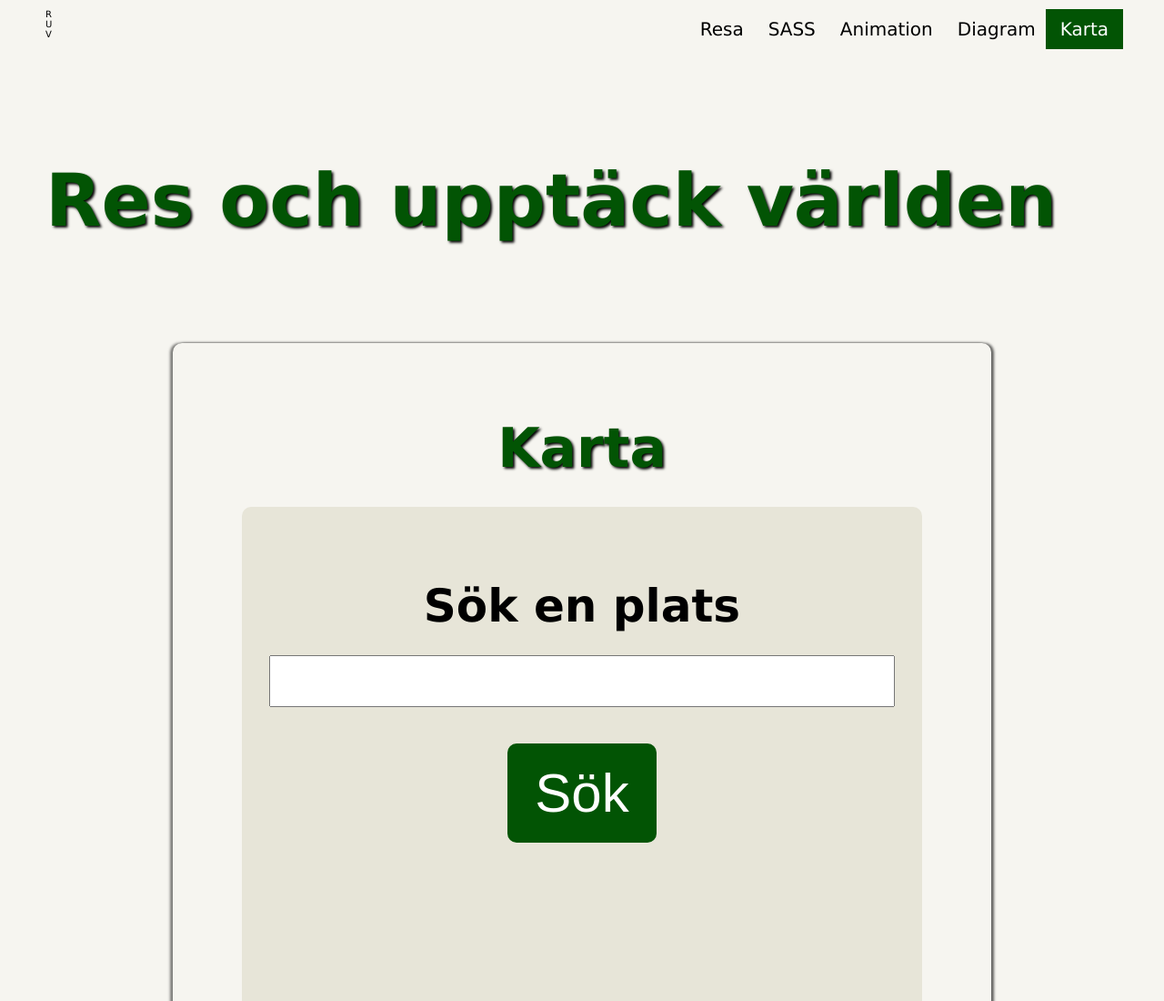
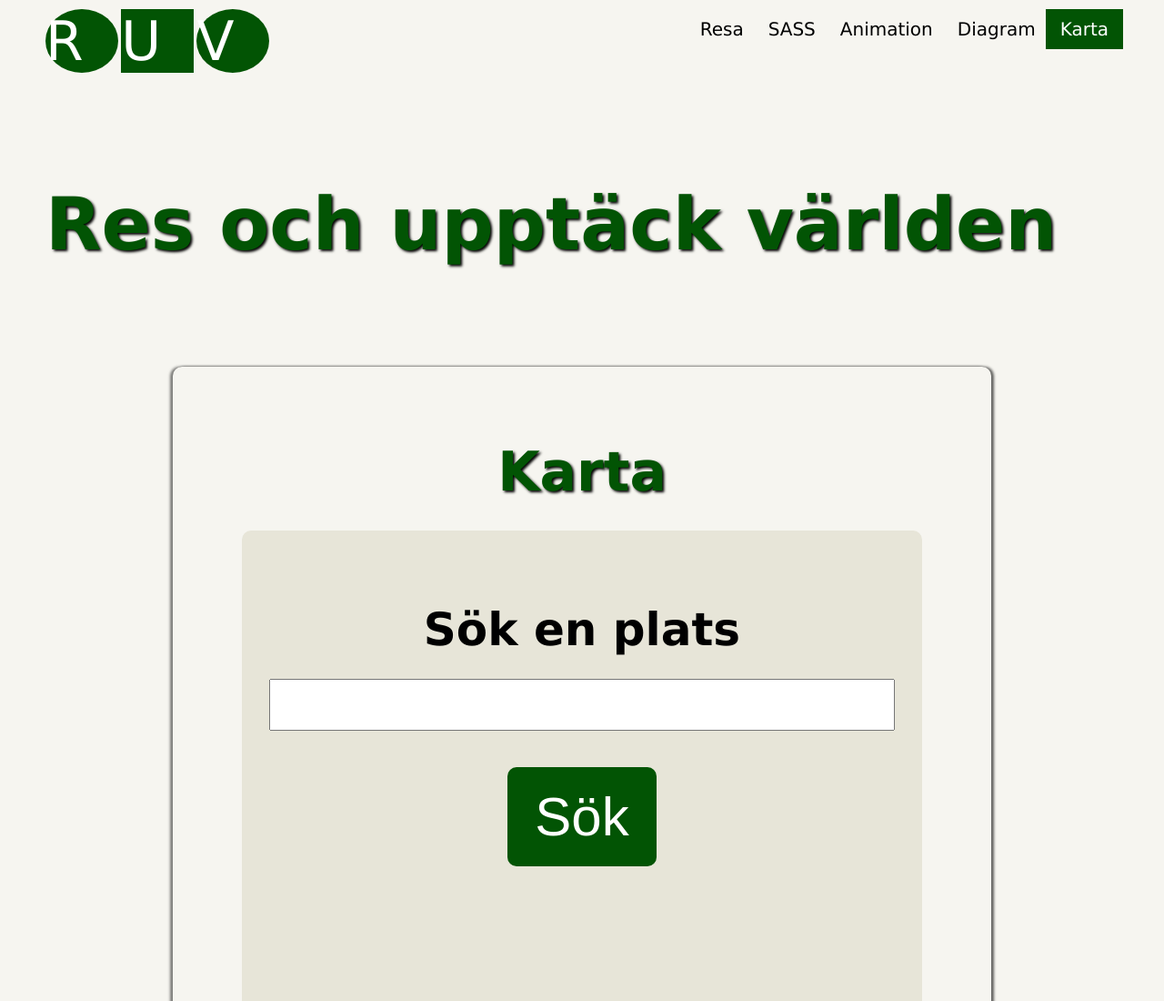
Before and after one commit to Safe-Pizza/Lab3_SCSS, a website built with Vite: page karta.html in a window 1280 px wide. Shown: the top 1100 px of the page at 91% size. Built offline with nearby package versions, Linux system fonts and the light colour scheme.

Commit message:
justerar header, logotyp funkade ej vid pub

```diff
--- a/karta.html
+++ b/karta.html
@@ -6,7 +6,7 @@
     <meta name="viewport" content="width=device-width, initial-scale=1.0" />
     <link rel="stylesheet" href="/src/css/main.scss">
     <script src="https://cdn.jsdelivr.net/npm/chart.js"></script>
-    <title>Lab3 - SASS</title>
+    <title>Lab5 - Karta</title>
 </head>
 
 <body>
@@ -14,15 +14,16 @@
         <header>
             <div class="top-nav">
                 <div class="logotype">
-                    <div id="shape-circle">R</div>
-                    <div id="shape-square">U</div>
-                    <div id="shape-circle">V</div>
+                    <div class="shape-circle">R</div>
+                    <div class="shape-square">U</div>
+                    <div class="shape-circle">V</div>
                 </div>
                 <div id="hamburger-menu">
                     <div class="bar1"></div>
                     <div class="bar2"></div>
                     <div class="bar3"></div>
                 </div>
+                <!--Huvudnavigation-->
                 <nav id="main-nav">
                     <ul>
                         <li><a href="/">Resa</a></li>
```
Also changed, not shown: diagram.html (+6 -5 lines).
